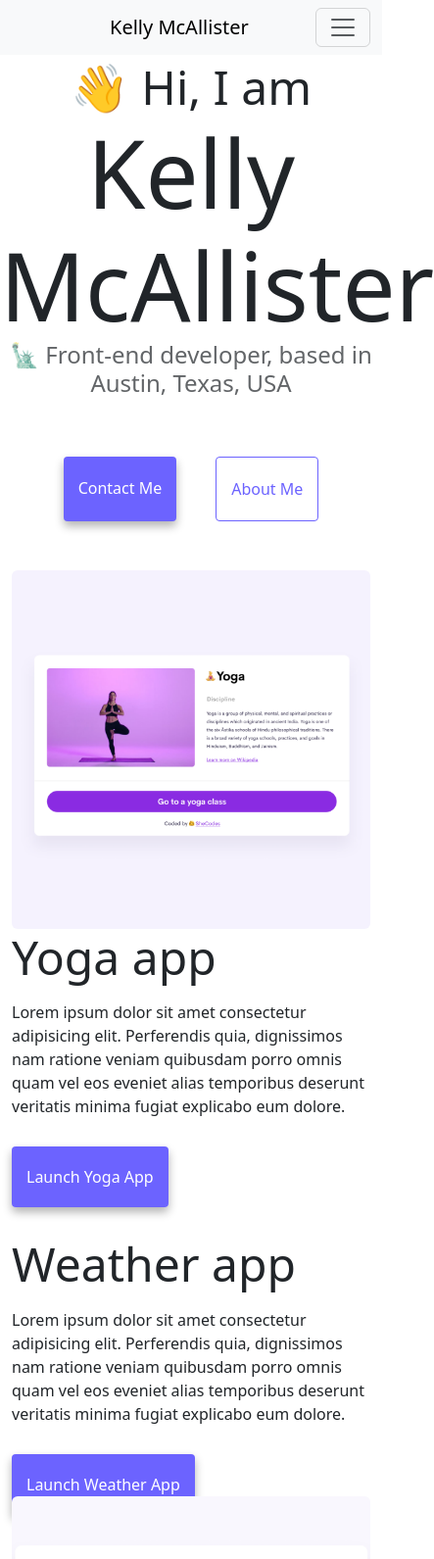
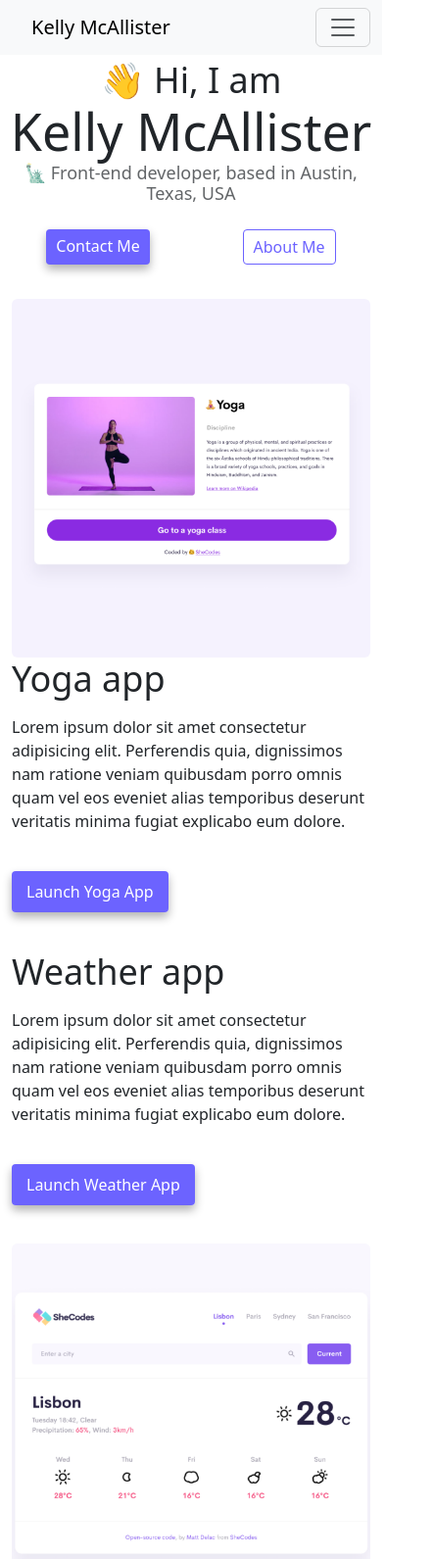
Before and after one commit to kellmcallister/shecodes-responsive-week3-portfolio, a plain HTML site: page index.html in a window 390 px wide. Shown: the top 1591 px of the page at 98% size, 443 px wide, since content can reach past the window. Drawn offline with nearby package versions, Linux system fonts and the light colour scheme.

Commit message:
Edits for responsive viewing from multiple viewports

```diff
--- a/index.html
+++ b/index.html
@@ -72,7 +72,7 @@
             explicabo eum dolore.
           </p>
           <div class="mt-5">
-            <a href="#" class="launch-link">Launch Yoga App</a>
+            <a href="#" class="launch-link mb-2 mt-2">Launch Yoga App</a>
           </div>
         </div>
       </div>
@@ -88,11 +88,11 @@
             explicabo eum dolore.
           </p>
           <div class="mt-5">
-            <a href="#" class="launch-link">Launch Weather App</a>
+            <a href="#" class="launch-link mb-2 mt-2">Launch Weather App</a>
           </div>
         </div>
         <div class="col-sm-6 weather-picture">
-          <img src="images/weather.png" class="p-12 rounded img-fluid" />
+          <img src="images/weather.png" class="p-12 rounded img-fluid mt-5" />
         </div>
       </div>
     </div>
@@ -110,7 +110,7 @@
             explicabo eum dolore.
           </p>
           <div class="mt-5">
-            <a href="#" class="launch-link">Launch Yogurt App</a>
+            <a href="#" class="launch-link mb-2 mt-2">Launch Yogurt App</a>
           </div>
         </div>
       </div>
--- a/src/styles.css
+++ b/src/styles.css
@@ -8,12 +8,13 @@ body {
 }
 h1,
 h2,
-h3 {
+h3,
+h4 {
   text-align: center;
   margin: 0;
 }
 h1 {
-  font-size: 96px;
+  font-size: 72px;
 }
 h2 {
   font-size: 48px;
@@ -29,13 +30,20 @@ p .about-paragraph {
   font-size: 18px;
   line-height: 1.5;
   text-align: center;
+  margin: 10px;
+}
+.about-header {
+  font-size: 52px;
+}
+.about-subtitle {
+  font-size: 22px;
 }
 .navbar-brand {
   margin-left: 100px;
 }
 .navigation-links {
   display: flex;
-  margin-top: 40px;
+  margin-top: 20px;
   justify-content: center;
 }
 .navigation-links a {
@@ -54,9 +62,9 @@ p .about-paragraph {
   margin-top: 30px;
 }
 .launch-link {
-  margin: 40px auto;
+  margin: 40px auto 40px;
   border-radius: 4px;
-  padding: 20px 15px;
+  padding: 10px 15px;
   text-decoration: none;
   background: var(--primary-color);
   box-shadow: var(--box-shadow);
@@ -75,9 +83,6 @@ p .about-paragraph {
   display: flex;
   margin: 0;
 }
-.about-paragraphs p {
-  margin: 10px;
-}
 .email-link {
   display: flex;
   justify-content: center;
@@ -88,3 +93,28 @@ p .about-paragraph {
 .email-link:hover {
   text-decoration: underline;
 }
+@media (max-width: 400px) {
+  .navbar-brand {
+    margin-left: 20px;
+  }
+  .email-link {
+    font-size: 22px;
+  }
+  h1 {
+    font-size: 52px;
+  }
+  h2 {
+    font-size: 36px;
+  }
+  h3 {
+    font-size: 18px;
+    opacity: 0.7;
+  }
+  .contact-link .about-link {
+    font-size: 16px;
+  }
+  .navigation-links a {
+    padding: 5px 10px;
+    margin: 5px auto;
+  }
+}
```
Also changed, not shown: about.html (+6 -4 lines).
